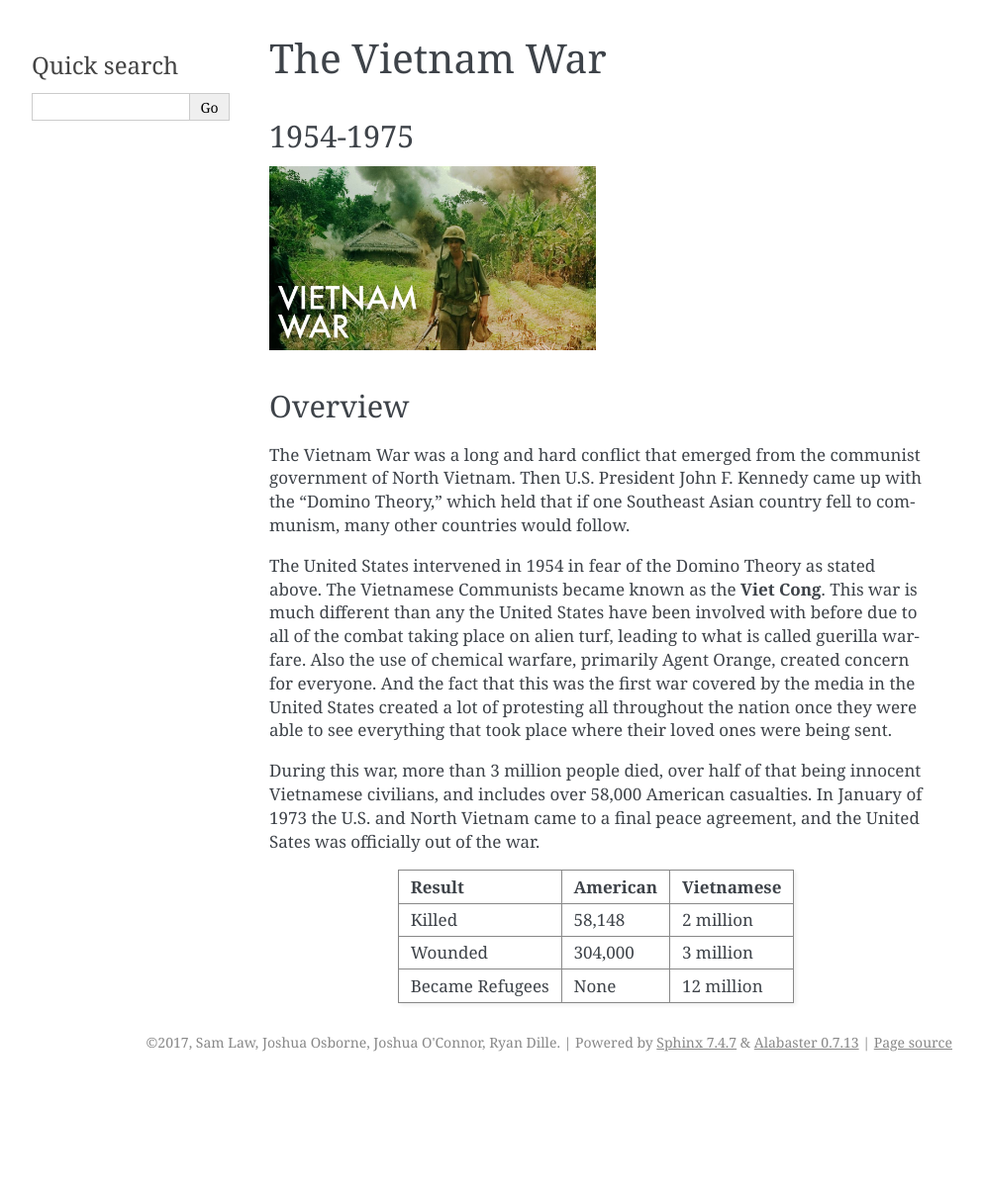
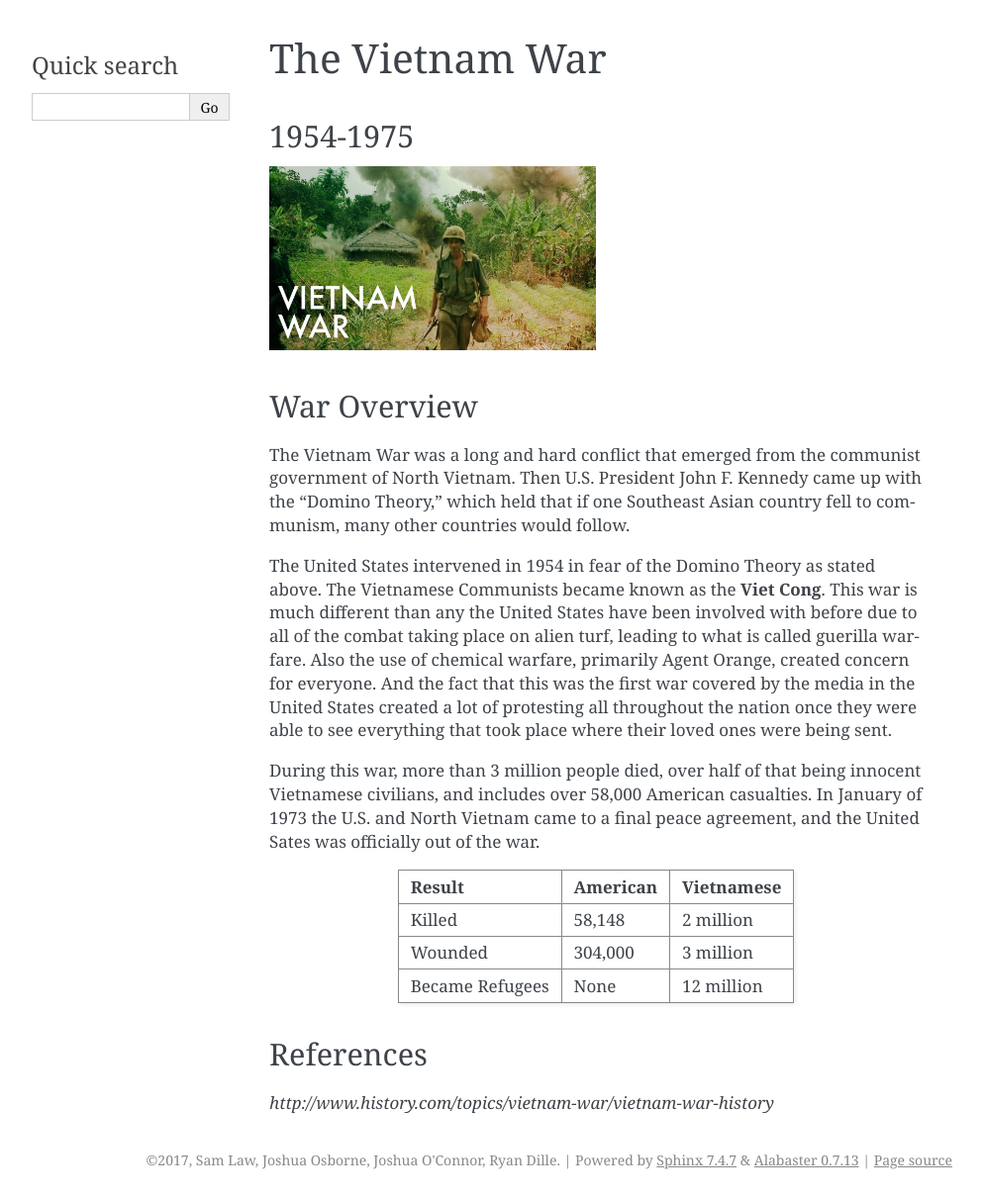
Before and after one commit to SamLaw2198/the_american_wars, a Sphinx documentation site: the page built from source/josh_osborne/vietnam_war.rst, in a window 1280 px wide. Shown: the whole page at 99% size, without its empty margins (148-1141 px from the left). Built offline with Sphinx 7.4.7, drawn with Linux system fonts in a browser that asks for light colours; before the commit the page ends 1093 px from its top, so only the background shows below that.

Commit message:
References

```diff
--- a/source/josh_osborne/page2.rst
+++ b/source/josh_osborne/page2.rst
@@ -40,3 +40,8 @@ at any time.
 
 .. image:: guerilla_warfare.png
 	:width: 50%
+
+References
+----------
+
+*http://www.history.com/topics/vietnam-war/vietnam-war-history*
--- a/source/josh_osborne/page3.rst
+++ b/source/josh_osborne/page3.rst
@@ -32,3 +32,8 @@ and children from Vietnamese villages that were dumped on.
 `Agent Orange`_
 
 .. _Agent Orange: http://www.history.com/topics/vietnam-war/agent-orange
+
+References
+----------
+
+*http://www.history.com/topics/vietnam-war/vietnam-war-history*
--- a/source/josh_osborne/page4.rst
+++ b/source/josh_osborne/page4.rst
@@ -32,3 +32,8 @@ police.
 
 .. image:: kent_state.png
 	:width: 50%
+
+References
+----------
+
+*http://www.history.com/topics/kent-state-shooting*
--- a/source/josh_osborne/vietnam_war.rst
+++ b/source/josh_osborne/vietnam_war.rst
@@ -6,8 +6,8 @@ The Vietnam War
 .. image:: vietnam_war.png
 	:width: 50%
 
-Overview
---------
+War Overview
+------------
 
 The Vietnam War was a long and hard conflict that emerged from the communist
 government of North Vietnam. Then U.S. President John F. Kennedy came up with
@@ -36,3 +36,8 @@ Killed            58,148    2 million
 Wounded           304,000   3 million
 Became Refugees   None      12 million
 ================= ========  ==========
+
+References
+----------
+
+*http://www.history.com/topics/vietnam-war/vietnam-war-history*
```
